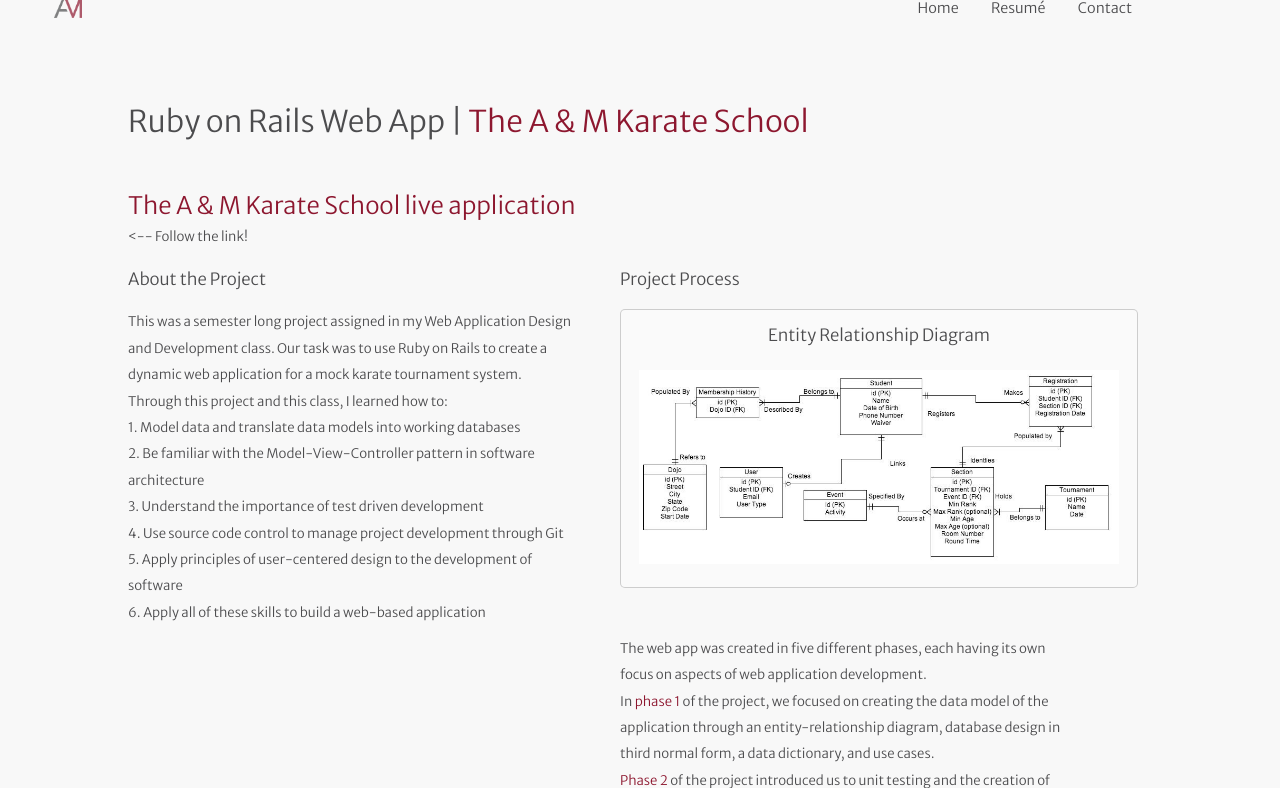
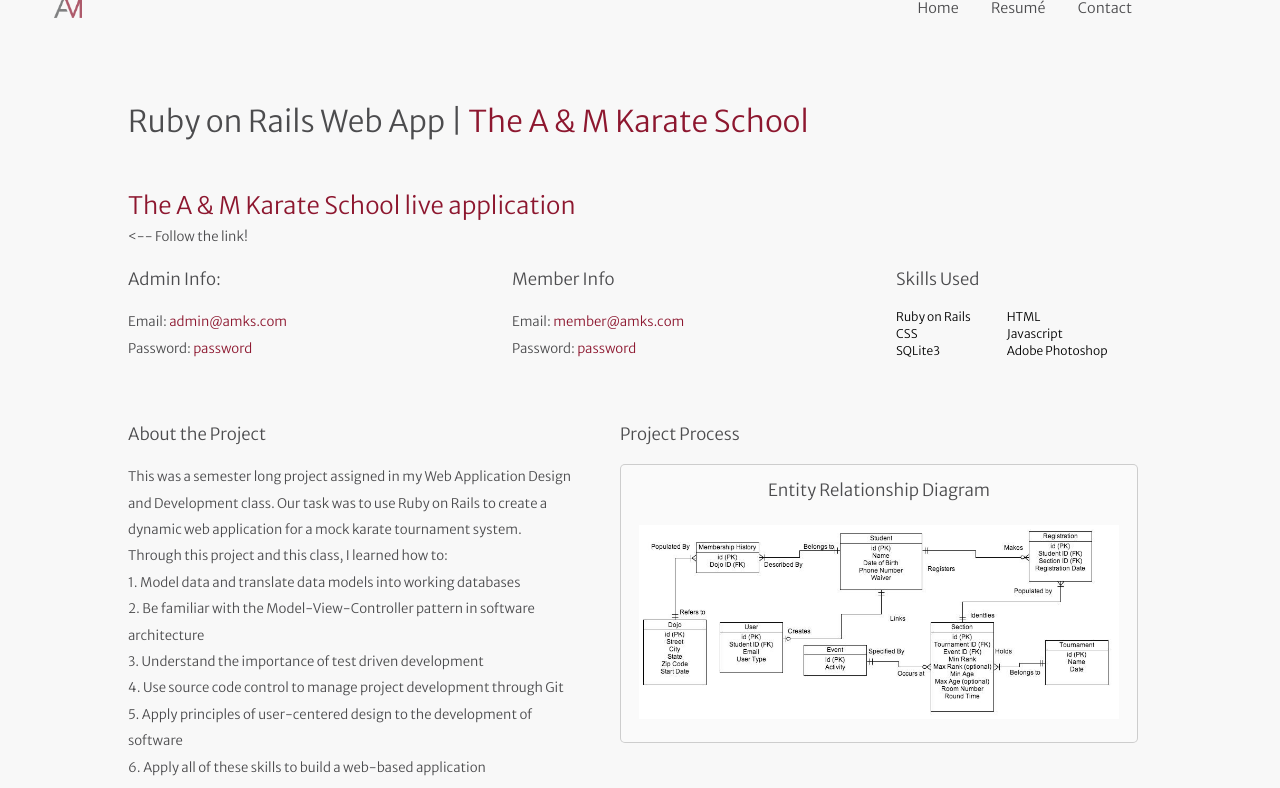
Before and after one commit to ajmark/ajmark.com, a PHP site: page /amks-project.php in a window 1280 px wide. Shown: the part 50-838 px from the top of the page. Run offline with PHP 8.4, Linux system fonts and the light colour scheme.

Commit message:
skills used

```diff
--- a/amks-project.php
+++ b/amks-project.php
@@ -57,6 +57,30 @@
       <a class='large-link' href='http://amks.herokuapp.com' target='_blank'>The A &amp; M Karate School live application</a>
       <p>&lt;-- Follow the link!</p>
       <br>
+      <div class='text-box'>
+         <h2>Admin Info:</h2>
+         <p>Email: <span>admin@amks.com</span></p>
+         <p>Password: <span>password</span></p>
+      </div>
+      <div class='text-box'>
+         <h2>Member Info</h2>
+         <p>Email: <span>member@amks.com</span></p>
+         <p>Password: <span>password</span></p>
+      </div>
+      <div class='text-box'>
+        <h2>Skills Used</h2>
+        <ul class='skills'>
+          <li>Ruby on Rails</li>
+          <li>CSS</li>
+          <li>SQLite3</li>
+        </ul>
+        <ul class='skills'>
+          <li>HTML</li>
+          <li>Javascript</li>
+          <li>Adobe Photoshop</li>
+        </ul>
+
+      </div>
       <div class="textbox-wide">
         <h2>About the Project</h2>
         <p> This was a semester long project assigned in my Web Application Design and Development class. Our task was to use Ruby on Rails to create a dynamic web application for a mock karate tournament system. Through this project and this class, I learned how to:<br>1. Model data and translate data models into working databases<br>2. Be familiar with the Model-View-Controller pattern in software architecture<br>3. Understand the importance of test driven development<br>4. Use source code control to manage project development through Git<br>5. Apply principles of user-centered design to the development of software<br>6. Apply all of these skills to build a web-based application
--- a/css/style.css
+++ b/css/style.css
@@ -603,6 +603,14 @@ br {
   line-height: 3em;
 }
 
+.skills {
+	float: left;
+	margin-right: 3em;
+}
+
+li {
+	font-weight: lighter;
+}
 /******************/
 /* Header */
 /******************/
--- a/resume.php
+++ b/resume.php
@@ -96,9 +96,7 @@
           <li>Ruby on Rails</li>
           <li>MongoDB</li>
           <li>mySQL</li>
-        </ul>
           <br>
-        <ul>
           <li>Adobe Illustrator</li>
           <li>Adobe InDesign</li>
           <li>Adobe Photoshop</li>
```
Also changed, not shown: 1 other file. Lines whose indentation alone changed are shown as unchanged.
